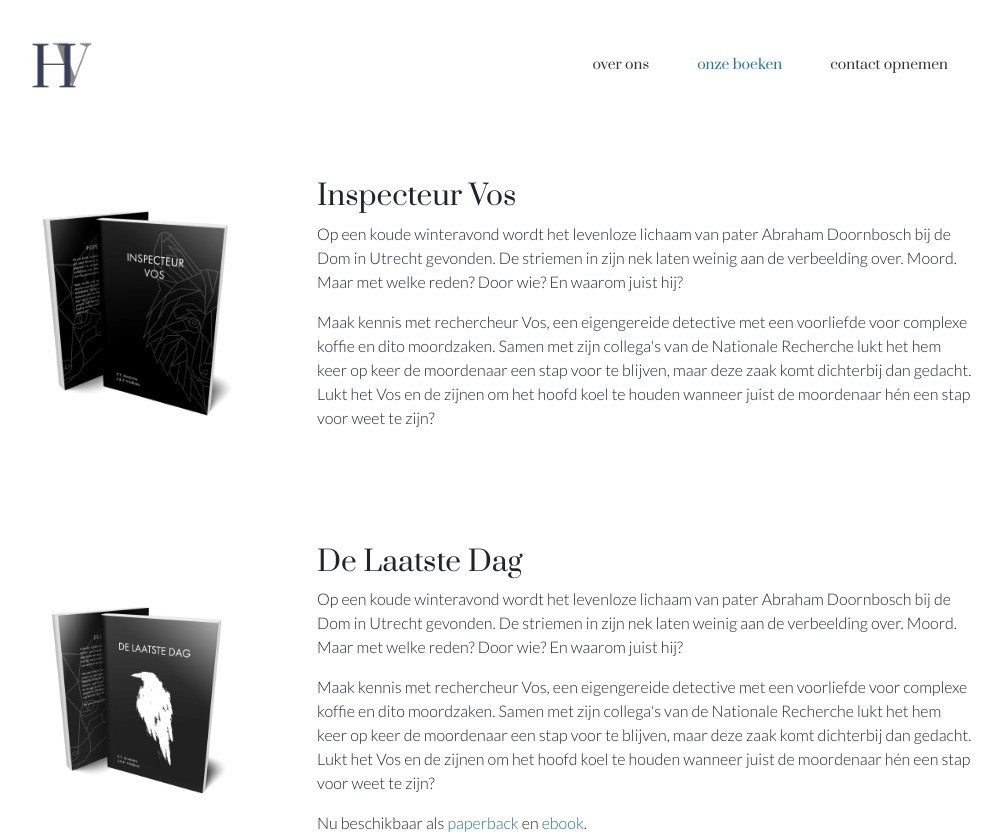
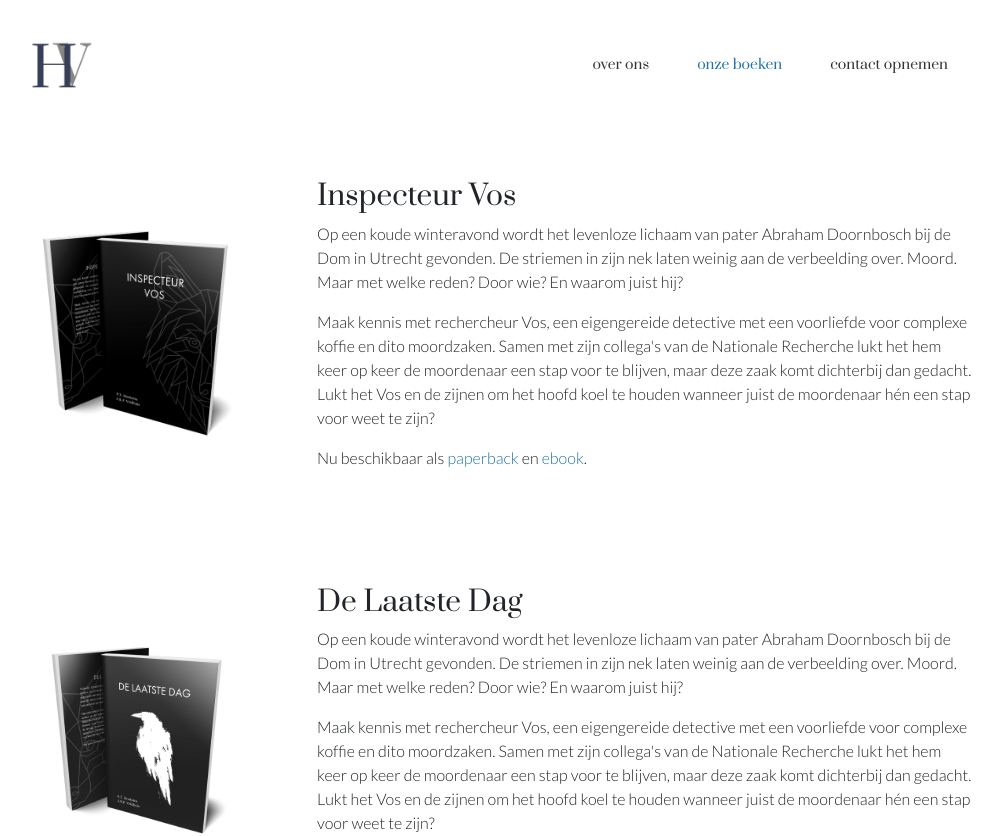
Before and after one commit to jobveldhuis/hoekstraenveldhuis.nl, a Next.js app in the folder hoekstraenveldhuis.nl/: page /onze-boeken in a window 1280 px wide. Shown: the top 836 px of the page, without its empty margins (138-1140 px from the left). Built offline with nearby package versions, Linux system fonts and the light colour scheme.

Commit message:
Updated links to books

```diff
--- a/hoekstraenveldhuis.nl/pages/onze-boeken.js
+++ b/hoekstraenveldhuis.nl/pages/onze-boeken.js
@@ -37,9 +37,13 @@ export default function Home () {
                       'Op een koude winteravond wordt het levenloze lichaam van pater Abraham Doornbosch bij de Dom in Utrecht gevonden. De striemen in zijn nek laten weinig aan de verbeelding over. Moord. Maar met welke reden? Door wie? En waarom juist hij?',
                       "Maak kennis met rechercheur Vos, een eigengereide detective met een voorliefde voor complexe koffie en dito moordzaken. Samen met zijn collega's van de Nationale Recherche lukt het hem keer op keer de moordenaar een stap voor te blijven, maar deze zaak komt dichterbij dan gedacht. Lukt het Vos en de zijnen om het hoofd koel te houden wanneer juist de moordenaar hén een stap voor weet te zijn?"
                     ]}
-                    price={{
-                      paperback: 15.00,
-                      ebook: 4.95
+                    types={{
+                      paperback: {
+                        link: 'https://www.bol.com/nl/p/inspecteur-vos/9200000120774060/'
+                      },
+                      ebook: {
+                        link: 'https://www.kobo.com/nl/nl/ebook/inspecteur-vos'
+                      }
                     }}
                     image={'/images/omslag-inspecteur-vos.png'}
                 />
@@ -51,10 +55,10 @@ export default function Home () {
                     ]}
                     types={{
                       paperback: {
-                        link: 'https://www.bol.com/nl/p/inspecteur-vos/9200000120774060/'
+                        link: 'https://www.bol.com/nl/p/de-laatste-dag/9300000007440350/'
                       },
                       ebook: {
-                        link: 'https://www.kobo.com/nl/nl/ebook/inspecteur-vos'
+                        link: 'https://www.kobo.com/nl/nl/ebook/de-laatste-dag-4'
                       }
                     }}
                     image={'/images/omslag-de-laatste-dag.png'}
```
